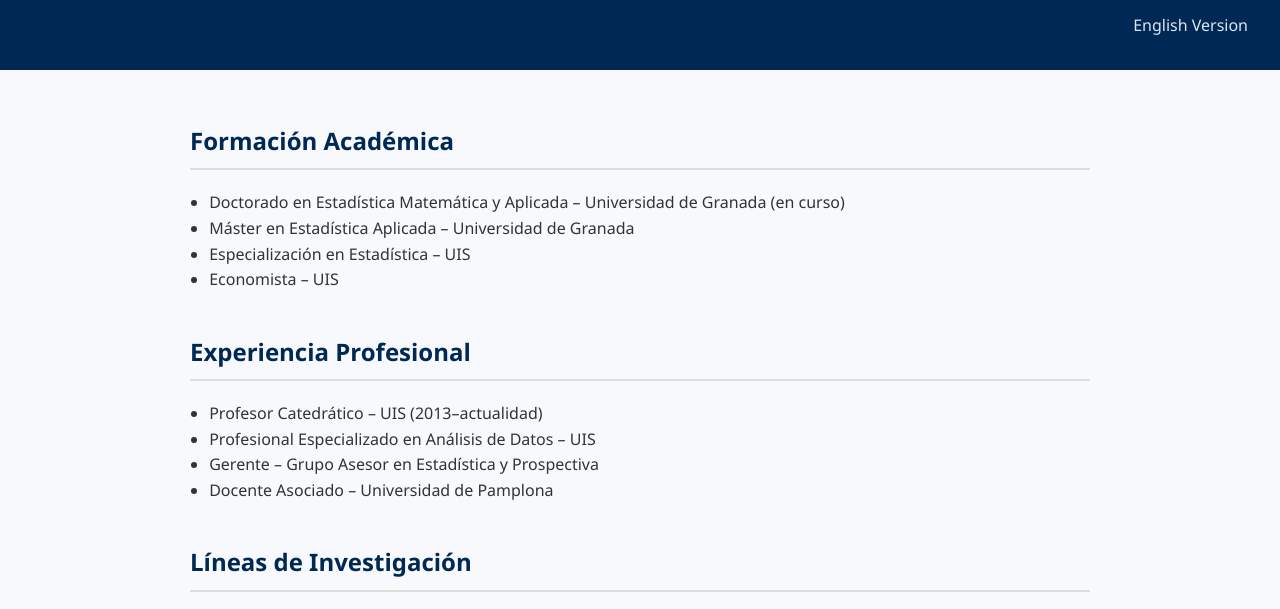
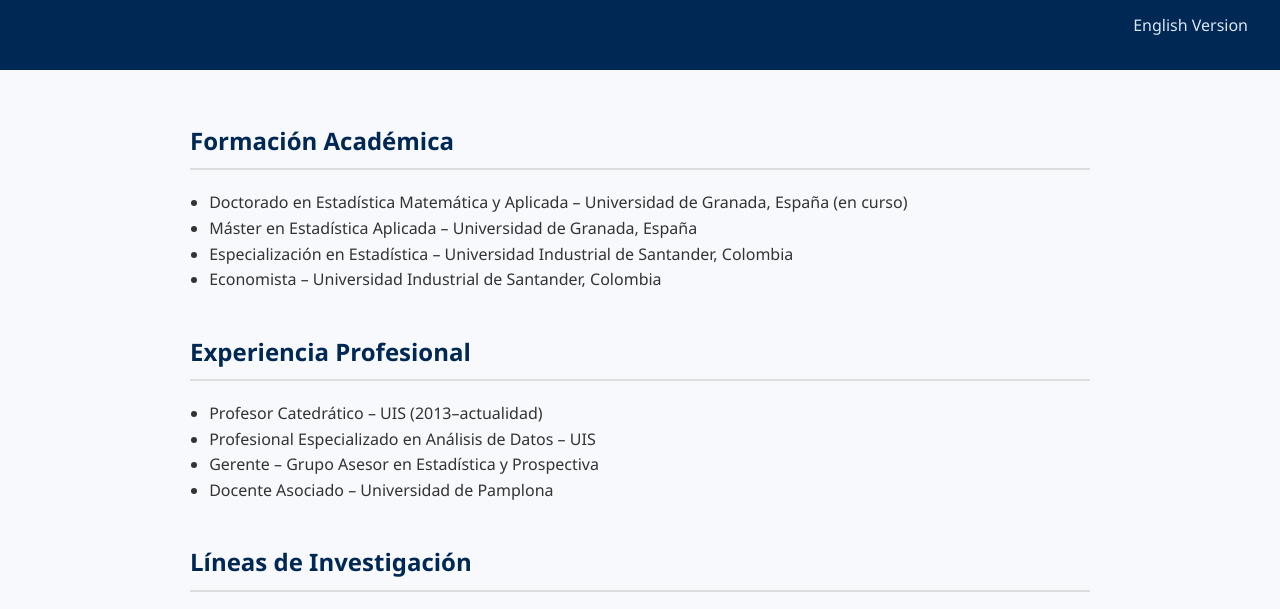
Before and after one commit to karlosmantilla/karlosmantilla.github.io, a plain HTML site: page index.html in a window 1280 px wide. Shown: the part 173-782 px from the top of the page. Drawn offline with Linux system fonts and the light colour scheme.

Commit message:
Update index.html

```diff
--- a/index.html
+++ b/index.html
@@ -73,10 +73,10 @@
     <section>
       <h2>Formación Académica</h2>
       <ul>
-        <li>Doctorado en Estadística Matemática y Aplicada – Universidad de Granada (en curso)</li>
-        <li>Máster en Estadística Aplicada – Universidad de Granada</li>
-        <li>Especialización en Estadística – UIS</li>
-        <li>Economista – UIS</li>
+        <li>Doctorado en Estadística Matemática y Aplicada – Universidad de Granada, España (en curso)</li>
+        <li>Máster en Estadística Aplicada – Universidad de Granada, España</li>
+        <li>Especialización en Estadística – Universidad Industrial de Santander, Colombia</li>
+        <li>Economista – Universidad Industrial de Santander, Colombia</li>
       </ul>
     </section>
     <section>
```
